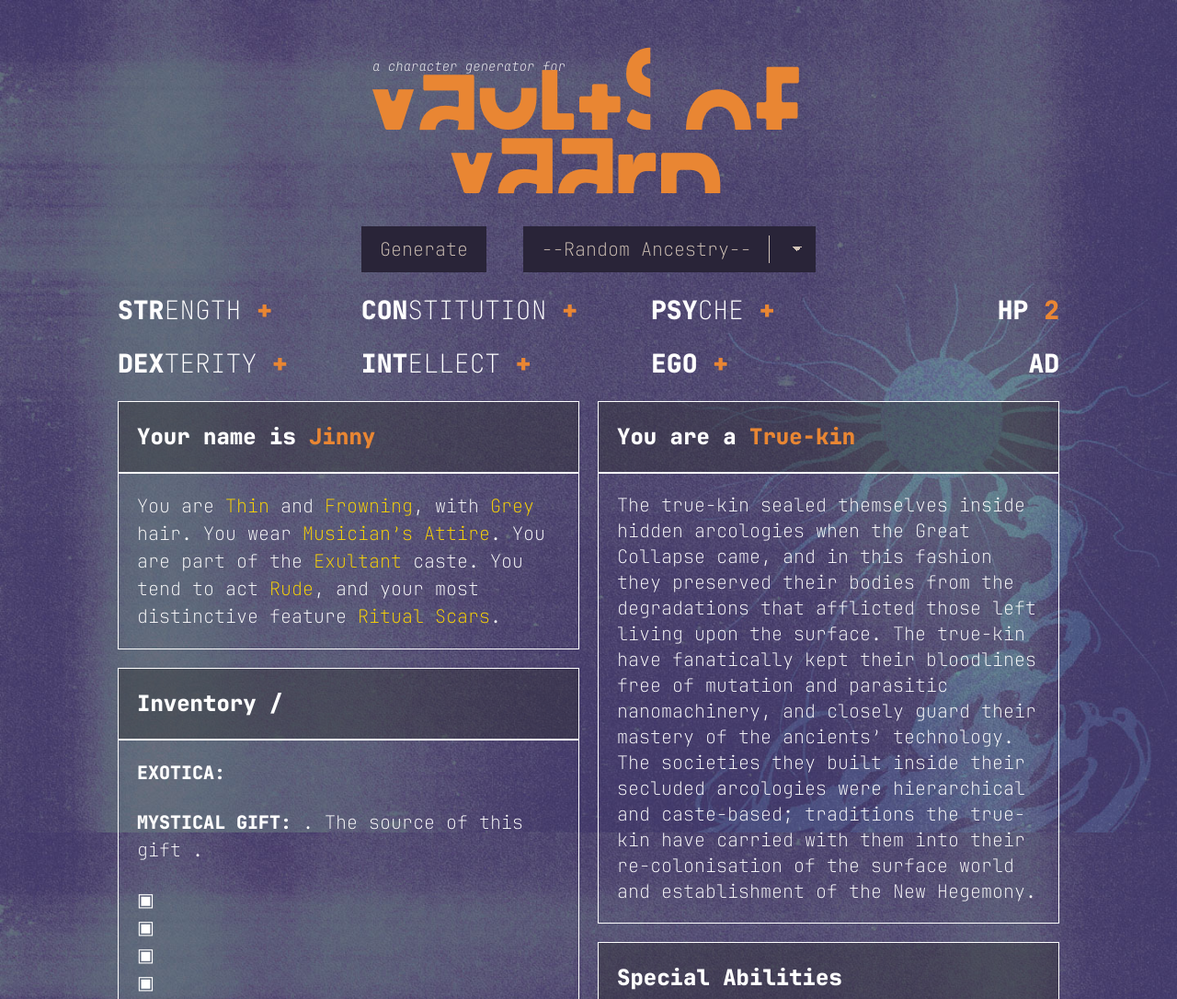
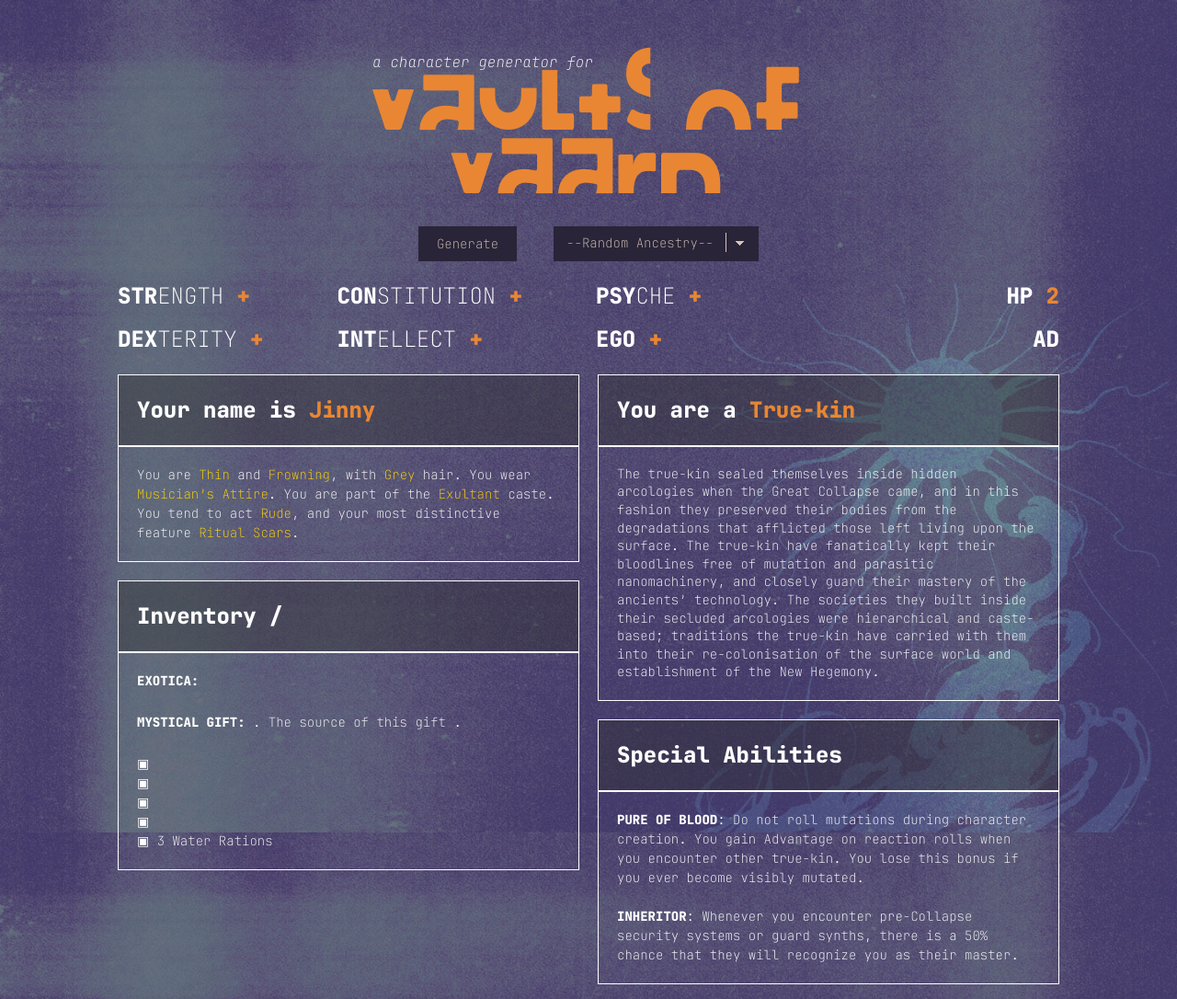
Before and after one commit to sambilheimer/VoV, a website built with webpack: page index.html in a window 1280 px wide. Shown: the top 1086 px of the page at 92% size. Built offline with nearby package versions, Linux system fonts and the light colour scheme.

Commit message:
font updates

```diff
--- a/css/style.css
+++ b/css/style.css
@@ -49,11 +49,16 @@
   --statAndHpGap: calc((var(--attributesWidth) + var(--hpAdInvWidth)) / 4);
   --orange: #e98633;
   --yellow: #ffd602;
+  --standardFontSize: 14px;
+  --h2fontSize: 24px;
 }
 
 h1 {
   font-family: "half";
   font-weight: normal;
+}
+h2 {
+  font-size: var(--h2fontSize);
 }
 
 /* Main Page Styling */
@@ -64,7 +69,7 @@
 
 p,
 button {
-  font-size: 20px;
+  font-size: var(--standardFontSize);
 }
 
 html {
@@ -124,9 +129,9 @@
 .text-logo:before {
   content: "a character generator for";
   position: absolute;
-  font-size: 14px;
+  font-size: 16px;
   font-style: italic;
-  top: -38px;
+  top: -44px;
 }
 
 .logo {
@@ -151,7 +156,7 @@
   cursor: pointer;
   transition: 0.2s ease-in-out;
   border: none;
-  font-size: 20px !important;
+  font-size: var(--standardFontSize) !important;
   font-weight: 100;
 }
 
@@ -162,7 +167,7 @@
   font: inherit !important;
   line-height: 1.5em !important;
   padding: 0.5em 3.5em 0.5em 1em !important;
-  font-size: 20px !important;
+  font-size: var(--standardFontSize) !important;
 
   /* reset */
 
@@ -213,11 +218,11 @@
   /* gap: var(--statAndHpGap); */
   justify-content: space-between;
   align-items: center;
-  font-size: 20px;
+  font-size: var(--standardFontSize);
   padding-top: 20px;
 }
 .statsAndHP p {
-  font-size: 28px;
+  font-size: var(--h2fontSize);
 }
 
 /* .statsAndHP:before {
@@ -240,8 +245,9 @@
   margin-bottom: 0px;
 }
 
-a:hover {
-  /* cursor: alias; */
+a span:hover,
+.allCharacterInfo a:hover {
+  cursor: alias;
   font-weight: 400;
   /* color: navajowhite !important; */
 }
@@ -377,20 +383,20 @@
 }
 
 .features {
-  font-size: 20px;
+  font-size: var(--standardFontSize);
 }
 
 /* Ancestry Section */
 
 .ancestry {
-  /* font-size: 20px;
+  /* font-size: var(--standardFontSize);
     color: #FF6347;
     margin-bottom: 10px; */
   padding-left: 40px;
 }
 
 .ancestryDescription {
-  font-size: 20px;
+  font-size: var(--standardFontSize);
   line-height: 1.4;
 }
 
@@ -443,7 +449,7 @@
     width: 100%;
   }
   .ancestryDescription {
-    font-size: 20px;
+    font-size: var(--standardFontSize);
   }
   .attrCol {
     width: 100%;
```
